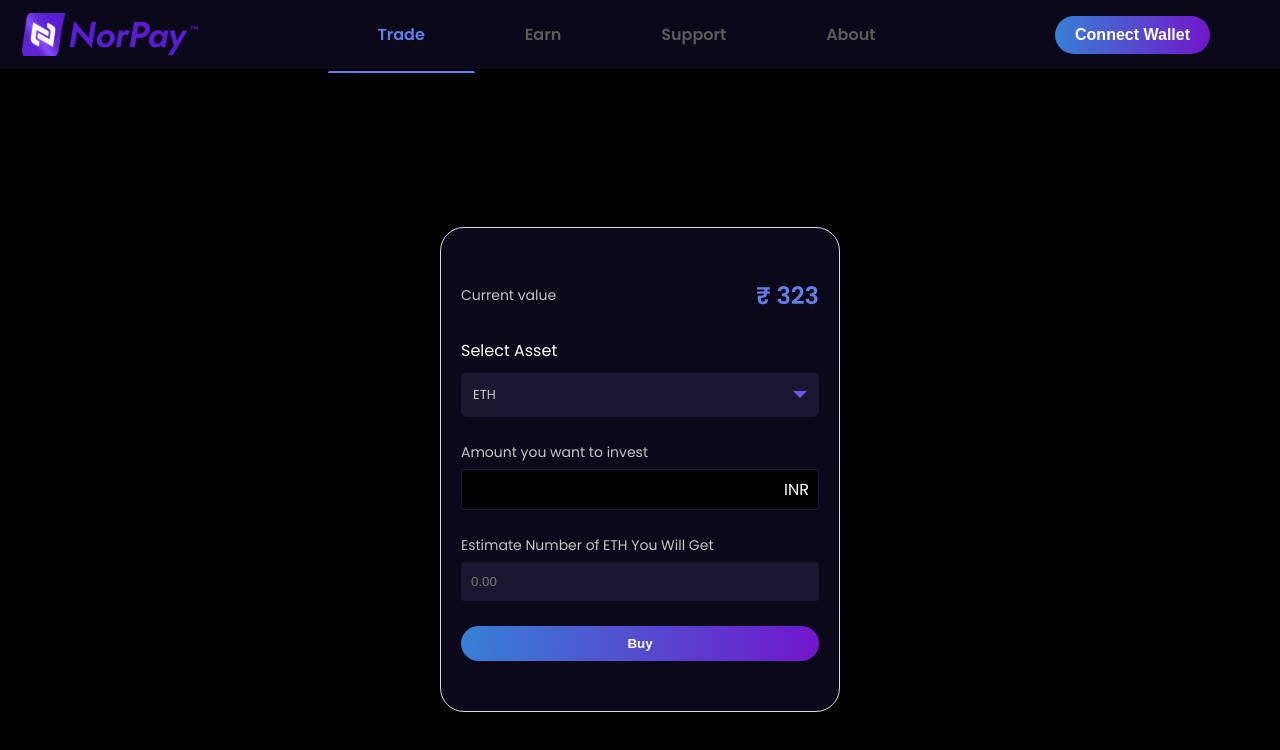
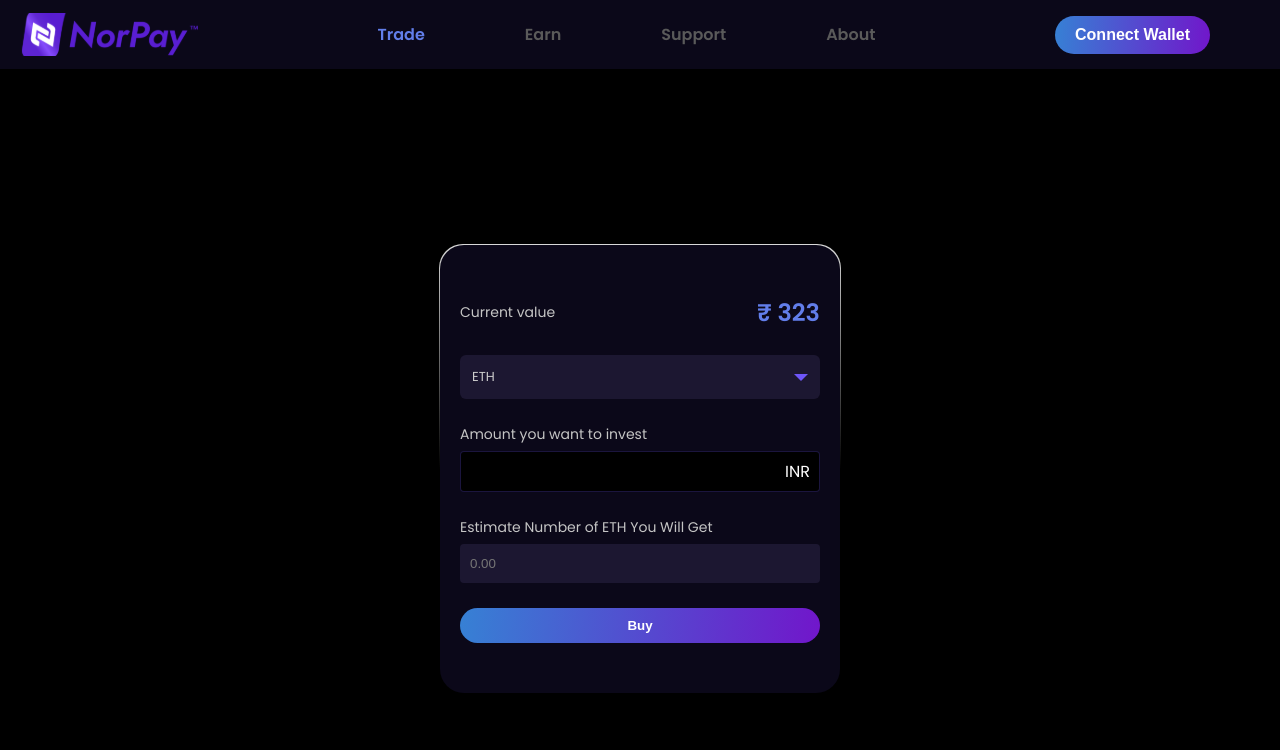
Before and after one commit to itseskimo/nordek, a React (Vite) app: page / in a window 1280 px wide. Shown: the top 750 px of the page. Built offline with nearby package versions, Linux system fonts and the light colour scheme.

Commit message:
update: creating gradient borders

```diff
--- a/src/components/form/form.css
+++ b/src/components/form/form.css
@@ -1,4 +1,5 @@
 .form_container {
+  position: relative;
   background-color: black;
   color: white;
   height: 100vh;
@@ -6,19 +7,26 @@
   align-items: center;
   justify-content: center;
   flex-direction: column;
-
 }
 
+
 .form {
+  overflow: hidden;
   border-radius: 24px;
   width: 400px;
   background-color: #0B0819;
-    border: 1px solid #D9D9D9;
   padding: 50px 20px;
   display: flex;
   flex-direction: column;
   gap: 25px;
 }
+
+.border_container{
+   background-image:  linear-gradient(to bottom, #D9D9D9, transparent 50%);
+   padding: 1px;
+   border-radius: 24px;
+}
+
 
 .form_title {
   display: flex;
@@ -37,6 +45,8 @@
   font-weight: 600;
 }
 
+
+
 .form_button {
   background: linear-gradient(94.37deg, #3387D5 -5.94%, #7A06C9 115.34%),
     linear-gradient(151.31deg, #FFFFFF -57.71%, rgba(255, 255, 255, 0) 82.32%);
@@ -48,35 +58,39 @@
   cursor: pointer;
 }
 
-.input_container{
+.input_container {
   display: flex;
   flex-direction: column;
   gap: 6px;
 }
 
-.input_container > label{
+.input_container>label {
   font-size: 14px;
   color: #C5C5C5;
 }
 
 .input_writable {
   display: flex;
-    align-items: center; /* Vertically center the content */
-    position: relative; /* Ensure the child elements respect the container */
+  align-items: center;
+  /* Vertically center the content */
+  position: relative;
+  /* Ensure the child elements respect the container */
 }
 
-.input_writable > span {
+.input_writable>span {
   position: absolute;
   right: 10px;
-    color: white; /* Add color if needed */
+  color: white;
+  /* Add color if needed */
 }
 
-.input_writable > input {
+.input_writable>input {
   color: white;
   width: 100%;
   padding: 12px 0;
   padding-left: 10px;
-    padding-right: 60px; /* Increased to accommodate the span element */
+  padding-right: 60px;
+  /* Increased to accommodate the span element */
   border-radius: 4px;
   outline: none;
   border: 1px solid #6E56F840;
@@ -84,7 +98,7 @@
 }
 
 
-.input_readOnly > input{
+.input_readOnly>input {
   color: white;
   width: 100%;
   padding: 12px 10px;
--- a/src/components/form/form.jsx
+++ b/src/components/form/form.jsx
@@ -10,6 +10,7 @@ const Form = () => {
 
     return (
         <div className='form_container'>
+            <div className='border_container'>
             <form className='form'>
 
                 <div className='form_title'>
@@ -37,6 +38,7 @@ const Form = () => {
 
                 <input type='submit' value={'Buy'} className='form_button' />
             </form>
+            </div>
         </div>
     );
 }
--- a/src/elements/dropdown/Dropdown.jsx
+++ b/src/elements/dropdown/Dropdown.jsx
@@ -31,8 +31,6 @@ const Dropdown = ({ options }) => {
     return (
 
         <main className='dropdown_container' >
-            <label className=''>Select Asset</label>
-
             <section id='listField1'>
 
                 <section className='' ref={dropdownRef} onClick={toggleDropdown}>
```
Lines whose indentation alone changed are shown as unchanged.
